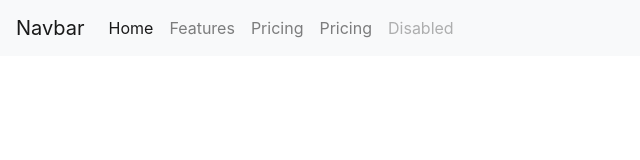
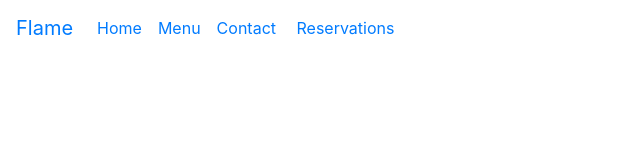
Before and after one commit to Rouida/PRJ3-chapter-5, a plain HTML site: page index.html in a window 1280 px wide. Shown: the whole page, without its empty margins (0-640 px from the left). Drawn offline with Linux system fonts and the light colour scheme.

Commit message:
navbar added and edited

```diff
--- a/index.html
+++ b/index.html
@@ -12,17 +12,17 @@
 
 <body>
 
-<nav class="navbar navbar-expand-lg navbar-light bg-light">
-  <a class="navbar-brand" href="#">Navbar</a>
+<nav class="navbar navbar-expand-lg">
+  <a class="navbar-brand" href="index.html">Flame</a>
   <button class="navbar-toggler" type="button" data-toggle="collapse" data-target="#navbarNavAltMarkup" aria-controls="navbarNavAltMarkup" aria-expanded="false" aria-label="Toggle navigation">
     <span class="navbar-toggler-icon"></span>
   </button>
   <div class="collapse navbar-collapse" id="navbarNavAltMarkup">
     <div class="navbar-nav">
-      <a class="nav-link active" href="#">Home <span class="sr-only">(current)</span></a>
-      <a class="nav-link" href="#">Features</a>
-      <a class="nav-link" href="#">Pricing</a>
-  <a class="nav-link" href="#">Pricing</a>    <a class="nav-link disabled" href="#" tabindex="-1" aria-disabled="true">Disabled</a>
+      <a class="nav-link active" href="index.html">Home <span class="sr-only">(current)</span></a>
+      <a class="nav-link" href="#">Menu</a>
+      <a class="nav-link" href="#">Contact&nbsp;</a>
+  <a class="nav-link" href="#">Reservations&nbsp;&nbsp;</a>    <a class="nav-link disabled" href="#" tabindex="-1" aria-disabled="true">&nbsp;</a>
     </div>
   </div>
 </nav>
```
